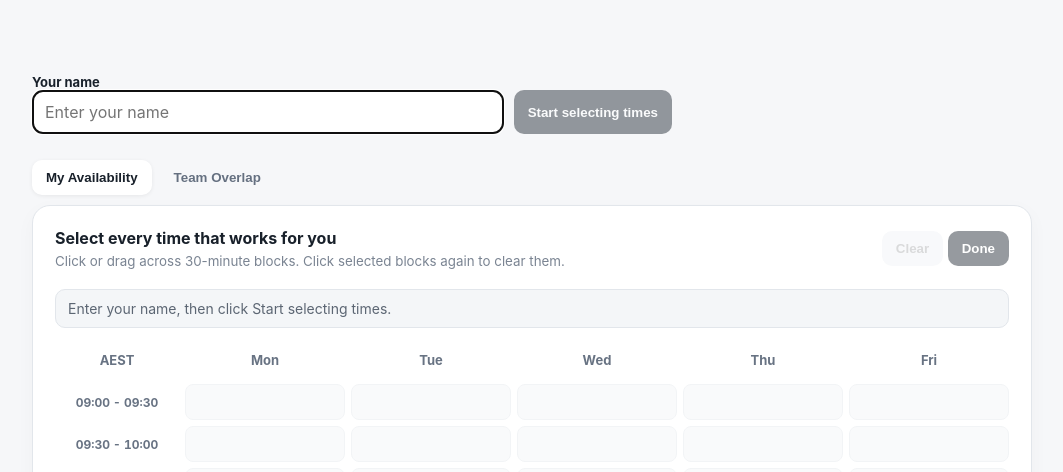
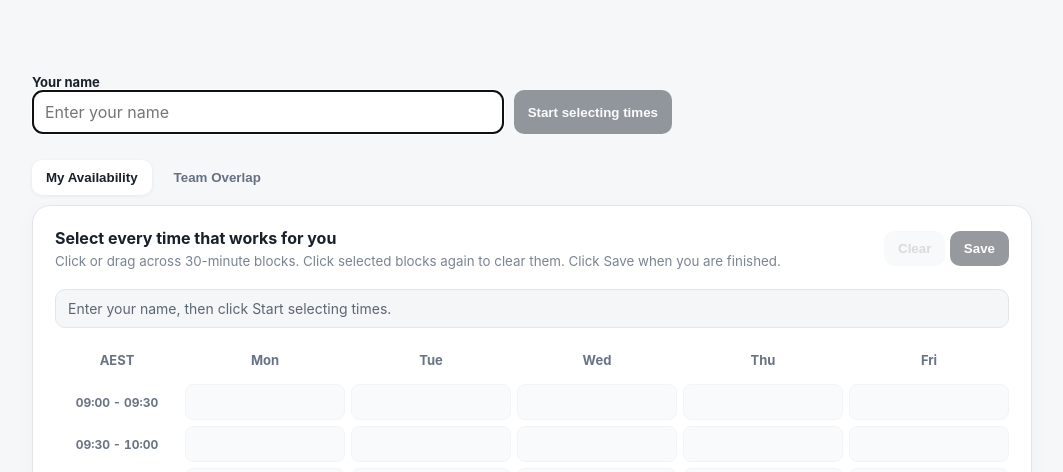
Before and after one commit to yohang-hydro/team-availability-render, a Flask app: page / in a window 1280 px wide. Shown: the top 472 px of the page, without its empty margins (108-1171 px from the left). Run offline with Flask 3, Linux system fonts and the light colour scheme; the visitor is signed in with stand-in values (Sample User, id 1); data that the repository does not hold is empty; some libraries are stand-ins or nearby versions.

Commit message:
Rename Done to Save and make Refresh the primary action on the overlap tab.

```diff
--- a/templates/index.html
+++ b/templates/index.html
@@ -48,11 +48,12 @@
             <small>
               Click or drag across 30-minute blocks.
               Click selected blocks again to clear them.
+              Click Save when you are finished.
             </small>
           </div>
           <div>
             <button id="clear" class="ghost" disabled>Clear</button>
-            <button id="save" class="primary" disabled>Done</button>
+            <button id="save" class="primary" disabled>Save</button>
           </div>
         </div>
         <p id="need-name" class="need-name">
@@ -68,7 +69,7 @@
             <strong id="responses">Responses</strong>
             <small id="pending"></small>
           </div>
-          <button id="refresh" class="ghost">Refresh</button>
+          <button id="refresh" class="primary">Refresh</button>
         </div>
         <h2>Team overlap</h2>
         <div id="overlap" class="grid"></div>
```
